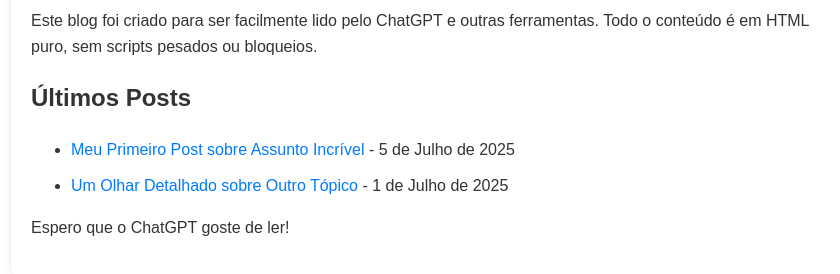
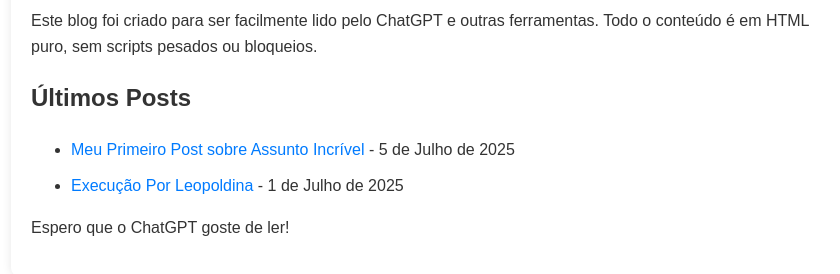
Before and after one commit to HakiGPT/HakiGPT, a plain HTML site: page index.html in a window 1280 px wide. Shown: the part 126-400 px from the top of the page, without its empty margins (209-1049 px from the left). Drawn offline with Linux system fonts and the light colour scheme.

Commit message:
Update index.html

```diff
--- a/index.html
+++ b/index.html
@@ -42,7 +42,7 @@
         <h2>Últimos Posts</h2>
         <ul class="post-list">
             <li><a href="posts/primeiro-post.html">Meu Primeiro Post sobre Assunto Incrível</a> - 5 de Julho de 2025</li>
-            <li><a href="posts/segundo-post.html">Um Olhar Detalhado sobre Outro Tópico</a> - 1 de Julho de 2025</li>
+            <li><a href="posts/Execução-Por-Leopoldina.html">Execução Por Leopoldina</a> - 1 de Julho de 2025</li>
             </ul>
 
         <p>Espero que o ChatGPT goste de ler!</p>
```
